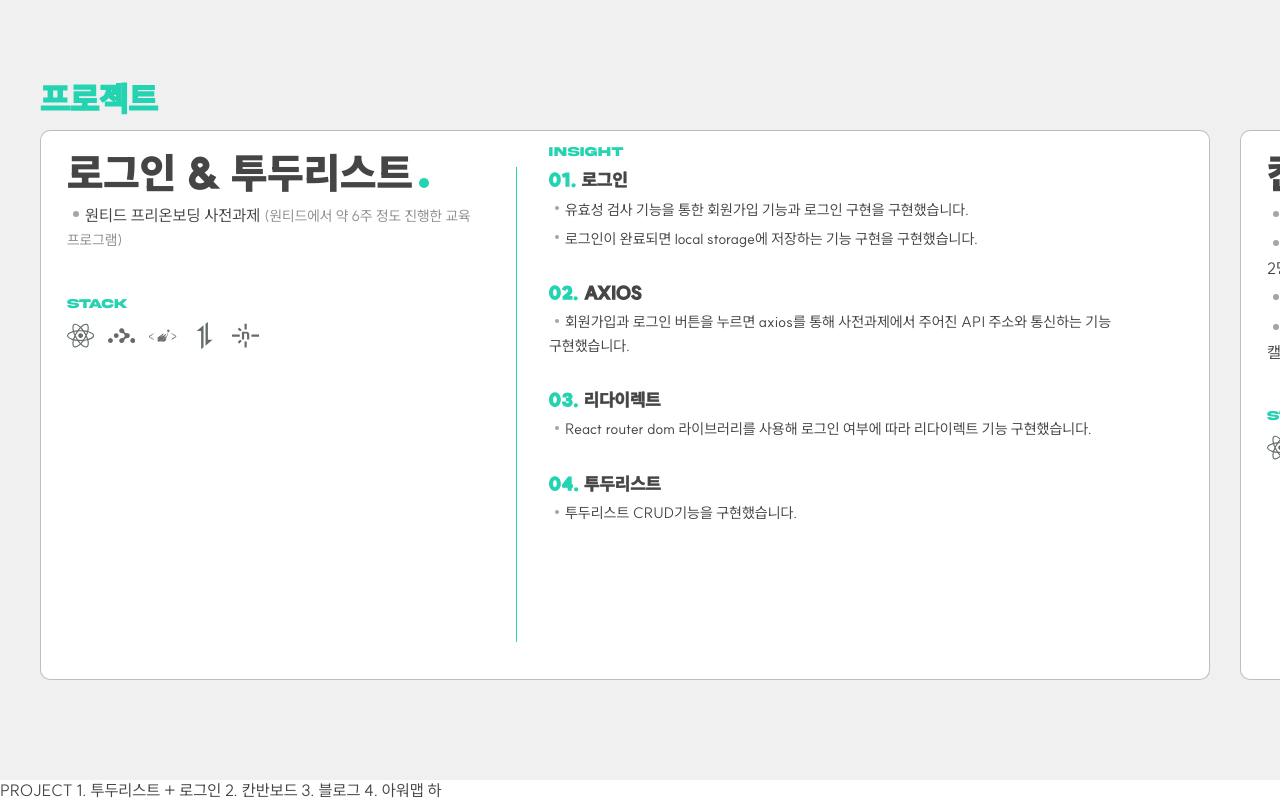
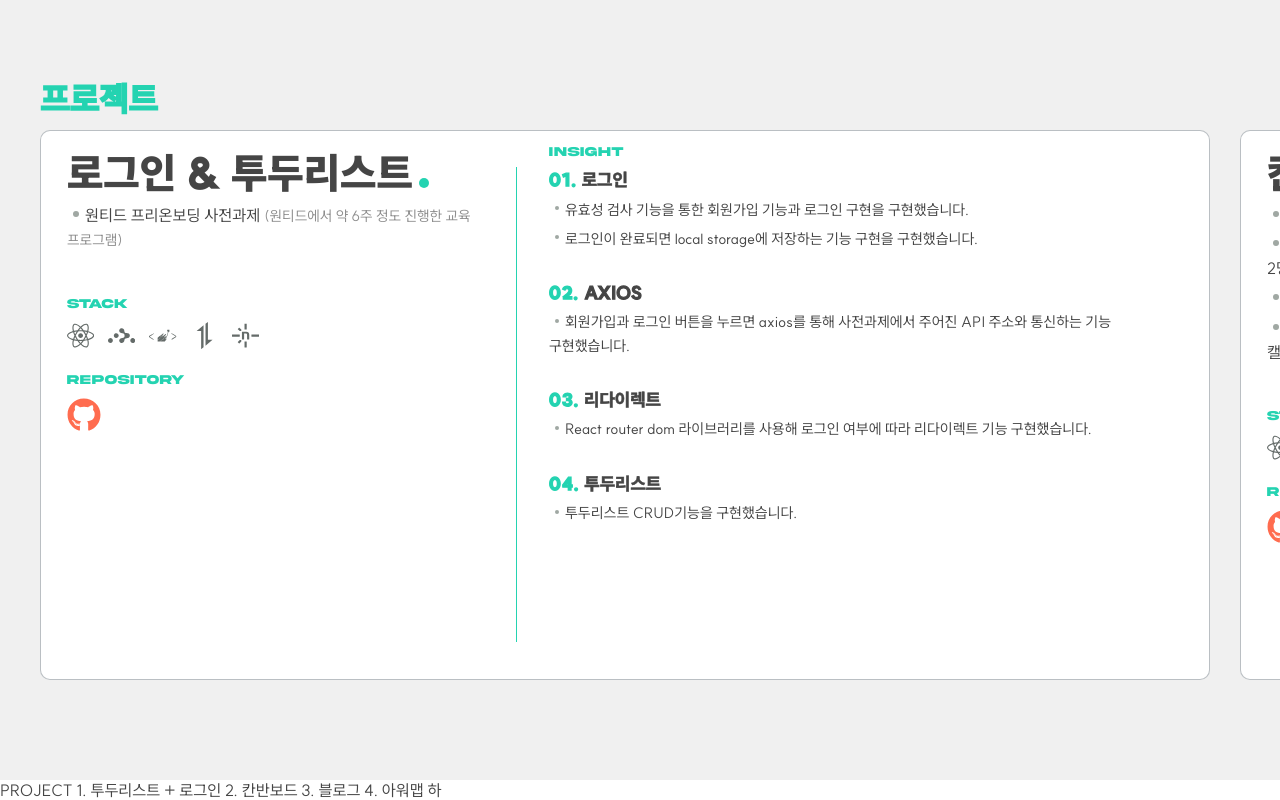
Before and after one commit to pparksang1013/Portfolio, a React (Vite) app: page / in a window 1280 px wide. Shown: the part 1786-2586 px from the top of the page. Built offline with nearby package versions, Linux system fonts and the light colour scheme.

Commit message:
⭐️FEAT Repository link 컴포넌트
- Slide contents에서 사용되는 컴포넌트

```diff
--- a/src/components/project_page/SlideComp.tsx
+++ b/src/components/project_page/SlideComp.tsx
@@ -1,4 +1,4 @@
-import React, { useState } from "react";
+import { useState } from "react";
 import { styled } from "styled-components";
 import { motion, useMotionValue } from "framer-motion";
 import { projects_data } from "../../data/project_data";
@@ -12,6 +12,7 @@ import { insight_interface } from "../../types/insight";
 import ProjectTitleComp from "./slidecontents/ProjectTitleComp";
 import StackComp from "./slidecontents/StackComp";
 import InsightComp from "./slidecontents/InsightComp";
+import RepoComp from "./slidecontents/RepoComp";
 
 const DRAG_RANGE = 50;
 
@@ -26,6 +27,8 @@ function SlideComp() {
                 <Style_SlideLeft>
                     <ProjectTitleComp title={ele.title} id={ele.id as keyof title_interface} />
                     <StackComp stack={ele.id as keyof stack_type} />
+
+                    <RepoComp repo={ele.repository} />
                 </Style_SlideLeft>
 
                 <Style_Borderline />
--- /dev/null
+++ b/src/components/project_page/slidecontents/RepoComp.tsx
@@ -0,0 +1,27 @@
+import { CommonComponents } from "../../common_comp/Index";
+import styled from "styled-components";
+
+function RepoComp({ repo }: { repo: string | undefined }) {
+    return (
+        <Style_RepoBox>
+            {repo ? (
+                <CommonComponents.H3Comp
+                    title="REPOSITORY"
+                    color="var(--primary-color)"
+                    fontsize="0.84rem"
+                    marginTop="3rem"
+                />
+            ) : (
+                ""
+            )}
+
+            {repo ? <CommonComponents.GitLinkComp href={repo} size={34} color="#ff6c4f" /> : <></>}
+        </Style_RepoBox>
+    );
+}
+
+export default RepoComp;
+
+const Style_RepoBox = styled.div`
+    padding: 10px;
+`;
```
